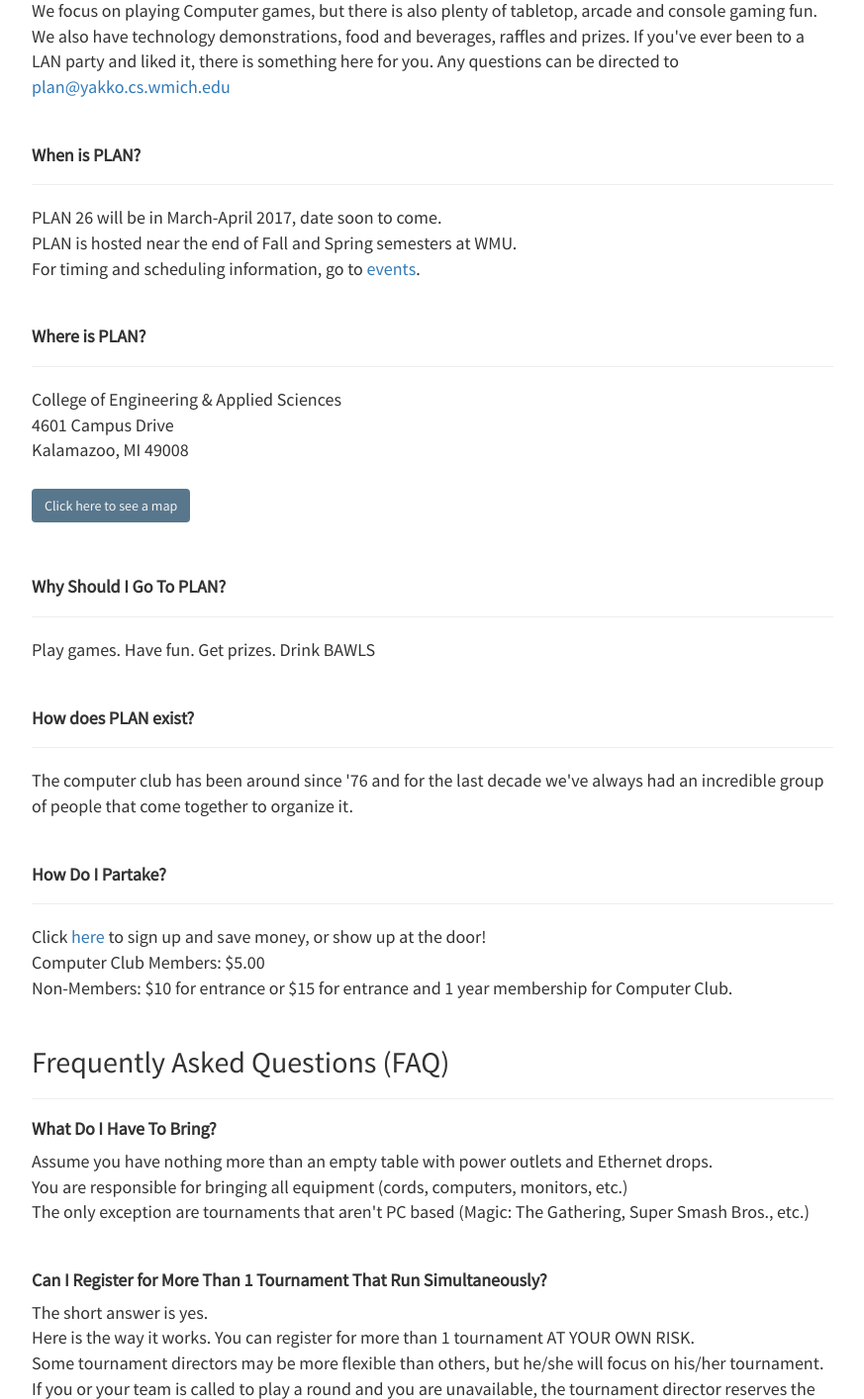
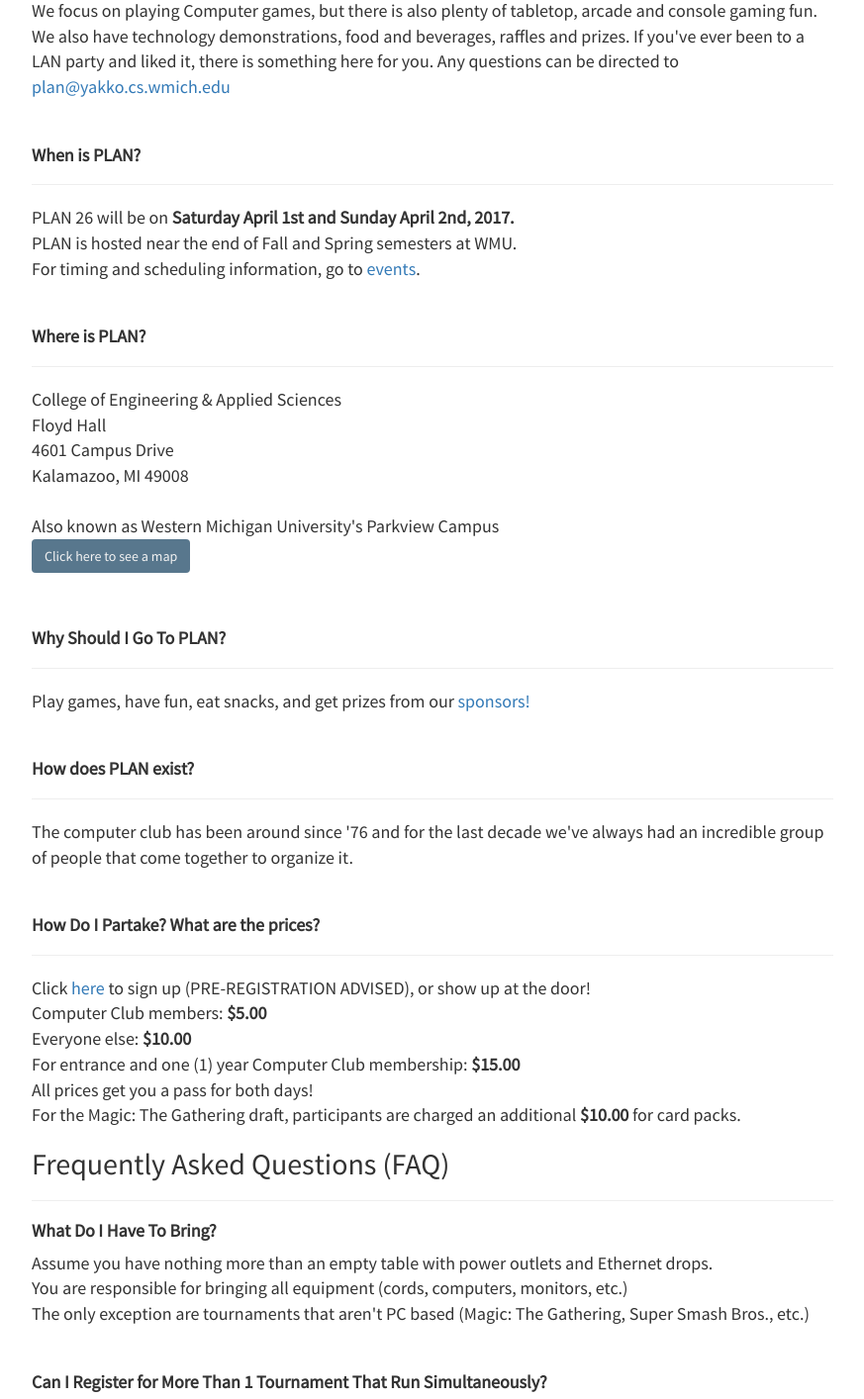
Before and after one commit to ccowmu/whatistheplan.com, a Django app: page /about/ in a window 1280 px wide. Shown: the part 579-1993 px from the top of the page at 99% size, without its empty margins (203-1076 px from the left). Run offline with Django 3.2, Linux system fonts and the light colour scheme; some libraries are stand-ins or nearby versions.

Commit message:
Made changes according to https://cclub.cs.wmich.edu/redmine/issues/60 this includes correcting dates to April 1-2, adding the PLAN 26 logo, some editing of the About page, spelling corrections, added Meijer as sponsor for PLAN 26

```diff
--- a/whatistheplan/templates/about.html
+++ b/whatistheplan/templates/about.html
@@ -24,15 +24,18 @@
 
     <h3 class="h3"><strong>When is PLAN?</strong></h3><hr>
     <p>
-    PLAN 26 will be in March-April 2017, date soon to come.<br>
+    PLAN 26 will be on <b>Saturday April 1st and Sunday April 2nd, 2017.</b><br>
     PLAN is hosted near the end of Fall and Spring semesters at WMU.<br>
     For timing and scheduling information, go to <a href="/events">events</a>.<br><br>
 
     <h3><strong>Where is PLAN?</strong></h3><hr>
     <p>
     College of Engineering & Applied Sciences<br>
+		Floyd Hall<br>
     4601 Campus Drive<br>
     Kalamazoo, MI 49008<br><br>
+
+		Also known as Western Michigan University's Parkview Campus<br>
 
     <input type="button" class="btn btn-custom" data-toggle="collapse" data-target="#map-toggle" value="Click here to see a map">
       <div id="map-toggle" class="collapse out"><p>
@@ -42,7 +45,8 @@
 
     <h3 class="h3"><strong>Why Should I Go To PLAN?</strong></h3><hr>
     <p>
-    Play games. Have fun. Get prizes. Drink BAWLS <br><br>
+    Play games, have fun, eat snacks, and get
+		prizes from our <a href="/sponsors/">sponsors!</a><br><br>
 
 
     <h3 class="h3"><strong>How does PLAN exist?</strong></h3><hr>
@@ -50,11 +54,15 @@
     The computer club has been around since '76 and for the last decade we've always had an incredible group of people that come together to organize it.
     <br><br>
 
-    <h3 class="h3"><strong>How Do I Partake?</strong></h3><hr>
+    <h3 class="h3"><strong>How Do I Partake? What are the prices? </strong></h3><hr>
     <p>
-    Click <a href="/signup">here</a> to sign up and save money, or show up at the door!<br>
-    Computer Club Members: $5.00<br>
-    Non-Members: $10 for entrance or $15 for entrance and 1 year membership for Computer Club.<br><br>
+    Click <a href="/signup">here</a> to sign up (PRE-REGISTRATION ADVISED), or show up at the door!<br>
+		Computer Club members: <b>$5.00</b><br>
+		Everyone else: <b>$10.00</b><br>
+		For entrance and one (1) year Computer Club membership: <b>$15.00</b><br>
+		All prices get you a pass for both days!<br>
+
+		For the Magic: The Gathering draft, participants are charged an additional <b>$10.00</b> for card packs.<br>
 
 	<h2 class="h2">Frequently Asked Questions (FAQ)</h2><hr>
 	<h3 class="h3"><strong>What Do I Have To Bring?</strong></h3>
--- a/whatistheplan/templates/events.html
+++ b/whatistheplan/templates/events.html
@@ -8,7 +8,8 @@
   <div class="col-md-offset-2 col-md-8">
     <h2 class="h2">Events and Tournaments<hr>
 
-		<p>Events and prizes for PLAN26 are currently being planned, if you have any questions or suggestions please email
+		<p>Events and prizes for PLAN 26 are currently as follows. <br>
+		If you have any questions or suggestions please email
 		<a href="mailto:plan@yakko.cs.wmich.edu?Subject=PLAN26">plan@yakko.cs.wmich.edu</a>.</p>
 		<!--
 
--- a/whatistheplan/templates/forum.html
+++ b/whatistheplan/templates/forum.html
@@ -4,7 +4,7 @@
 {% block body_block %}
 <div class="row">
               <h1>PLAN Forum</h1>
-              <p>Our forum is being hosted in Google Groups. The embeded forum is below. You may have to sign in to a Google account to view or comment on this forum.</p>
+              <p>Our forum is being hosted in Google Groups. The embedded forum is below. You may have to sign in to a Google account to view or comment on this forum.</p>
 <iframe id="forum_embed"
  src="javascript:void(0)"
  scrolling="no"
```
Also changed, not shown: whatistheplan/templates/home.html (+5 -4 lines), whatistheplan/templates/sponsors.html (+4 -27 lines), whatistheplan/static/img/plan_26_logo.png (added), whatistheplan/static/sponsors/meijer_logo.svg (added).
